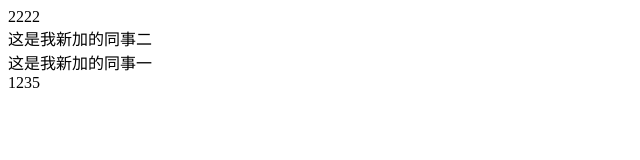
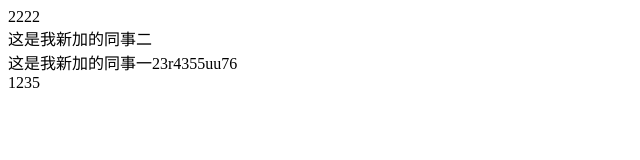
Before and after one commit to morris-he/effective-computing-machine, a plain HTML site: page index.html in a window 1280 px wide. Shown: the whole page, without its empty margins (0-640 px from the left). Drawn offline with Linux system fonts and the light colour scheme.

Commit message:
修改我的index
休息下

```diff
--- a/index.html
+++ b/index.html
@@ -13,7 +13,7 @@
 
     <div>这是我新加的同事二</div>
 
-    <div>这是我新加的同事一</div>
+    <div>这是我新加的同事一23r4355uu76</div>
 
     1235
 
```
